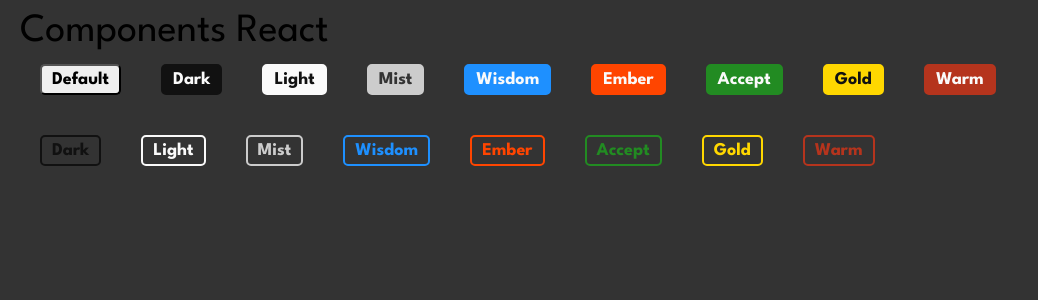
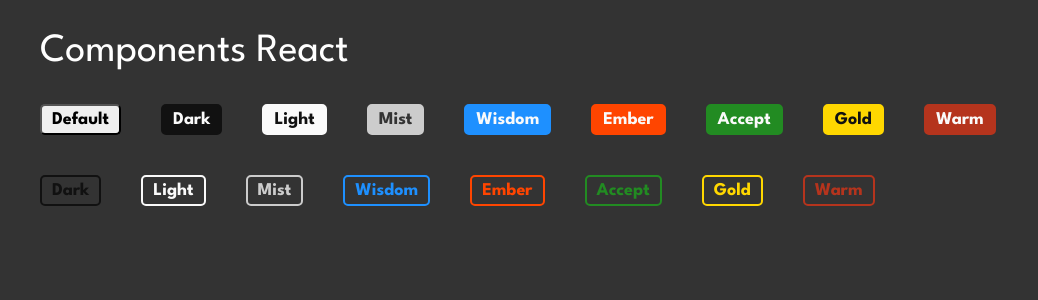
Before and after one commit to Nimira43/Components-React, a React (Create React App) app: page / in a window 1280 px wide. Shown: the top 300 px of the page, without its empty margins (0-1038 px from the left). Built offline with nearby package versions, Linux system fonts and the light colour scheme.

Commit message:
Updated temporary heading.

```diff
--- a/src/App.js
+++ b/src/App.js
@@ -4,7 +4,7 @@ import './index.css'
 function App() {
   return (
     <>
-      <h1>Components React</h1>
+      <h1 className='temp-heading'>Components React</h1>
       <div className='solid'>
         <Button />
         <button className='btn-dark'>Dark</button>
--- a/src/index.css
+++ b/src/index.css
@@ -68,6 +68,12 @@ h1 {
   line-height: calc(var(--h1-size) * var(--line-height));
   font-weight: 400;
 }
+
+.temp-heading {
+  color: white;
+  padding: 20px;
+}
+
 h2 {
   font-size: var(--h2-size);
   line-height: calc(var(--h2-size) * var(--line-height));
```
